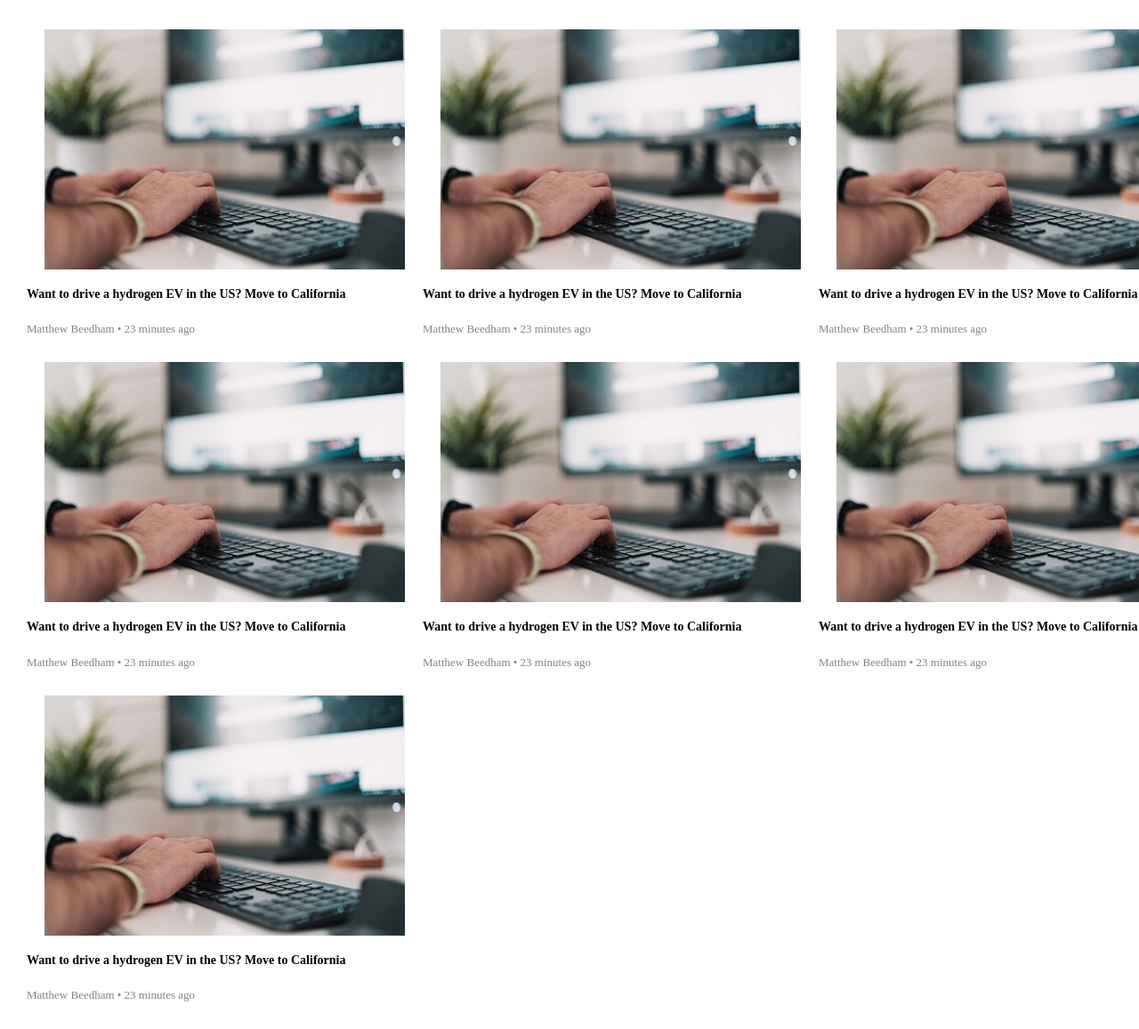
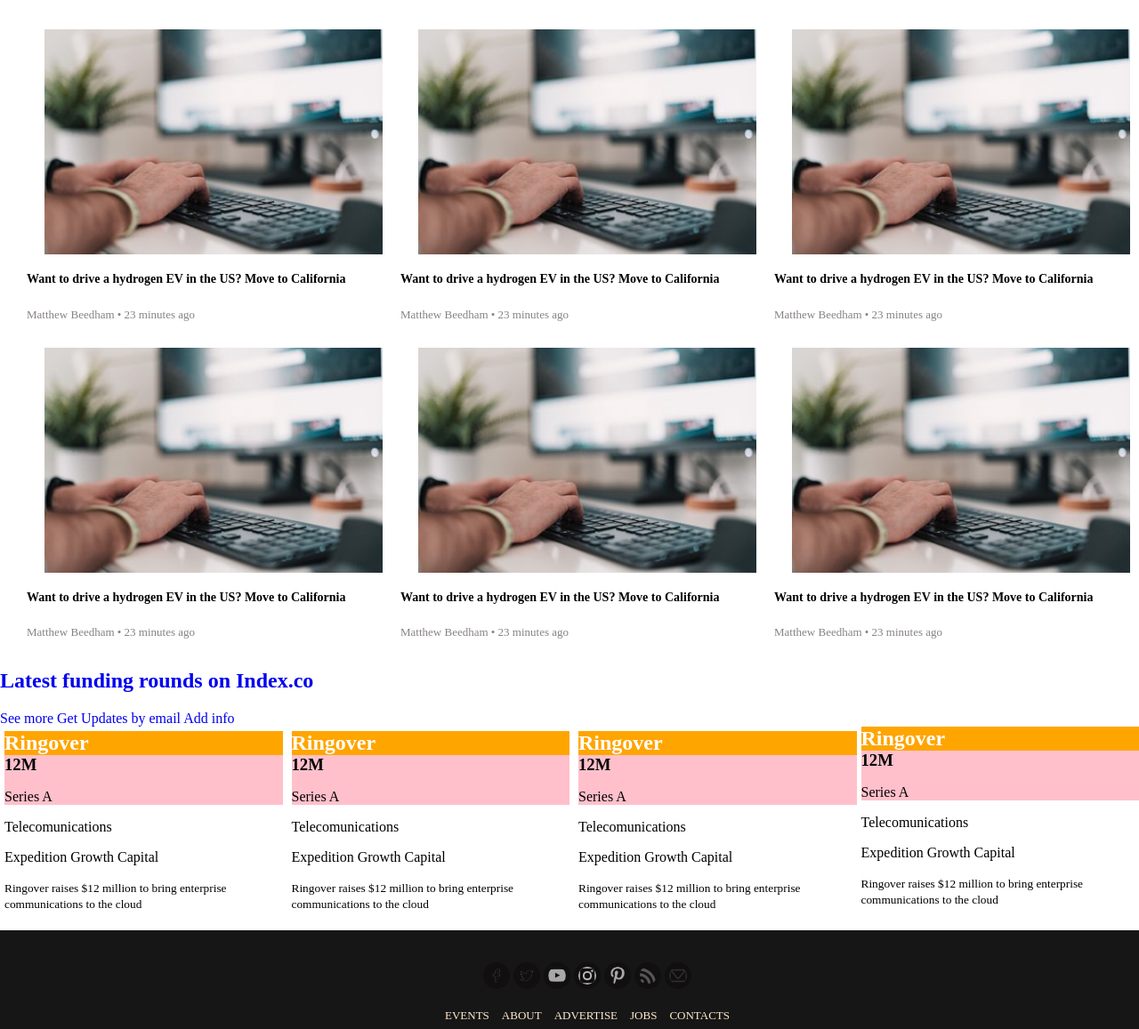
Before and after one commit to Aduda-Boaz/the-next-web-clone, a plain HTML site: page index.html in a window 1280 px wide. Shown: the part 520-1677 px from the top of the page at 89% size. Drawn offline with Linux system fonts and the light colour scheme.

Commit message:
HTML CSS modified

```diff
--- a/index.html
+++ b/index.html
@@ -76,17 +76,6 @@
 		</div>
     <section class="most_news">
 			<article class="latest_news">
-				<ul>
-					<a href="#">
-            <img src="images/Latest-News-03.jpg" alt="">
-          </a>
-				</ul>
-				<div class="latest_header">
-					<h5>Want to drive a hydrogen EV in the US? Move to California</h5>
-					<p class="author_article">Matthew Beedham • 23 minutes ago</p>
-				</div>
-			</article>
-      <article class="latest_news">
 				<ul>
 					<a href="#">
             <img src="images/Latest-News-03.jpg" alt="">
--- a/main.css
+++ b/main.css
@@ -145,6 +145,10 @@ a {
   background-image: url("images/hg1.webp");
 }
 
+.art {
+  padding: 5px;
+}
+
 .footer-container {
   background: black;
 }
--- a/mobile.css
+++ b/mobile.css
@@ -132,4 +132,14 @@
     display: grid;
     grid-template-columns: auto auto auto;
   }
+  .latest_news img {
+    width: 100%;
+    height: auto;
+  }
 }
+
+@media only screen and (min-width: 1048px) {
+  .art_x {
+    display: block;
+  }
+}
```
